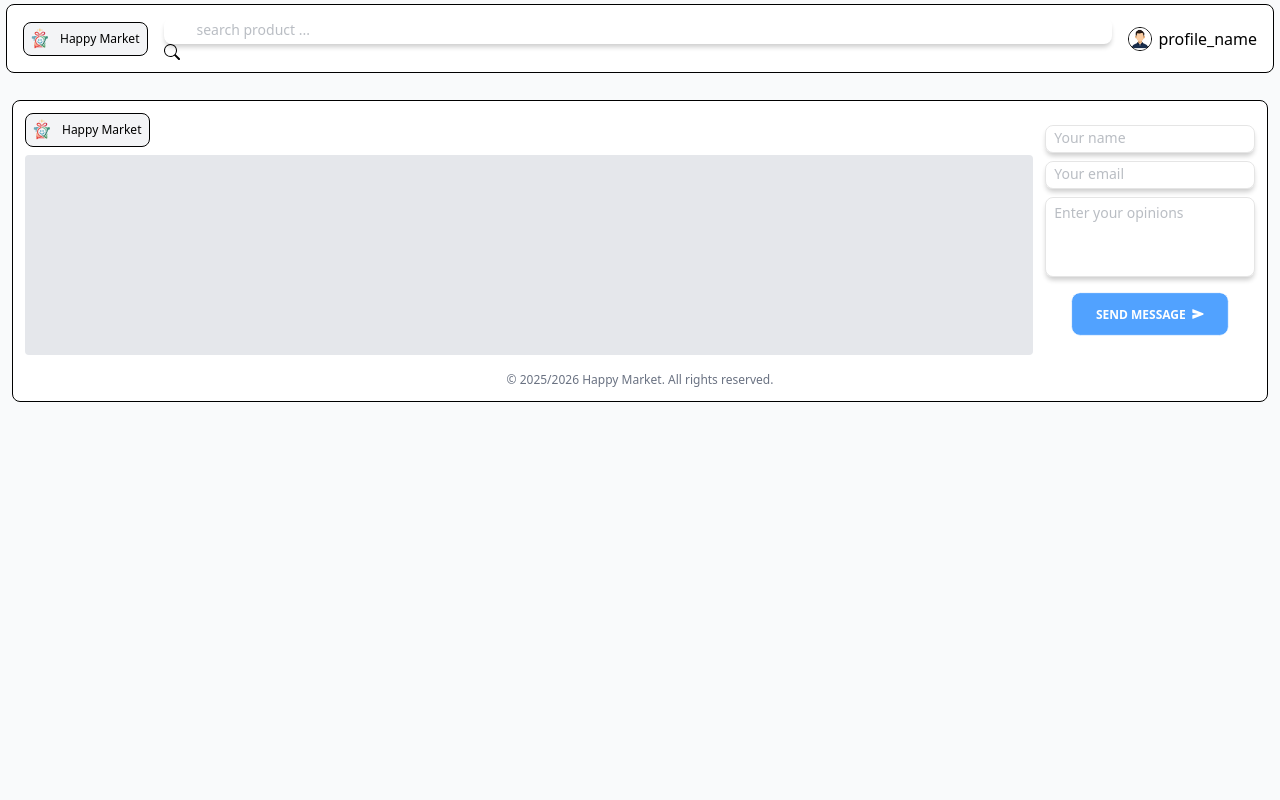
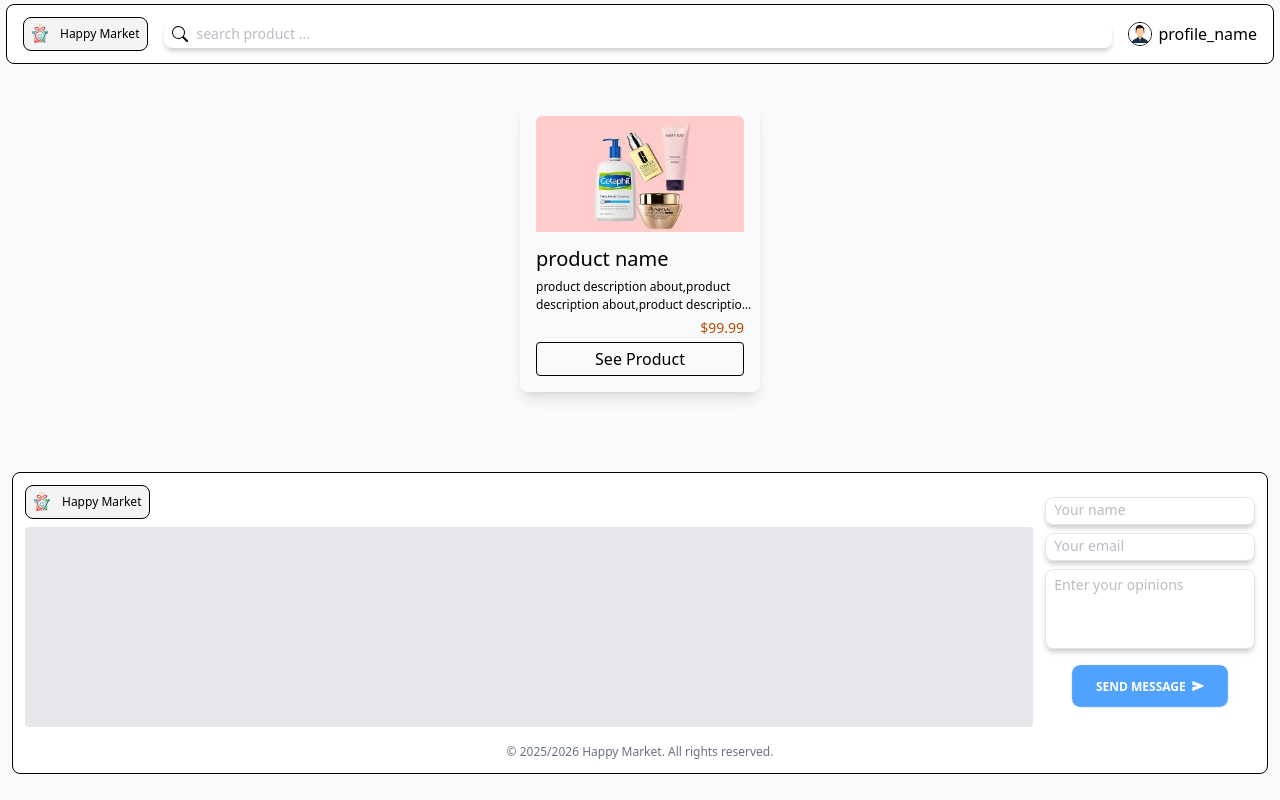
Before and after one commit to rax1mjon/happy_market, a React (Vite) app: page /home in a window 1280 px wide. Built offline with nearby package versions, Linux system fonts and the light colour scheme.

Commit message:
add card

```diff
--- a/src/Components/Home/Home.jsx
+++ b/src/Components/Home/Home.jsx
@@ -1,13 +1,27 @@
 import React from "react";
-
+import { product } from "./product";
 
 const Home = () => {
-  return <section>
+  return (
+    <section className="flex items-center justify-center mb-20">
+      <div className=" shadow-lg rounded-lg p-4 flex flex-col gap-2 w-60">
+        <div className="w-full h-30 overflow-hidden rounded-md">
+          <img src={product} alt="" />
+        </div>
 
-<div className="card">
+        <div className="flex flex-col gap-1">
+          <h2 className="text-[20px]">product name</h2>
+          <p className="line-clamp-2 w-55 text-[12px]">
+            product description about,product description about,product
+            description about{" "}
+          </p>
+          <span className="text-sm self-end text-amber-700 text-shadow-blue-900">$99.99</span>
 
-</div>
-  </section>;
+          <button className="border rounded py-1">See Product</button>
+        </div>
+      </div>
+    </section>
+  );
 };
 
 export default Home;
--- /dev/null
+++ b/src/Components/Home/product/index.js
@@ -0,0 +1 @@
+export { default as product } from "./product.png";
--- a/src/Components/Searching/Searching.jsx
+++ b/src/Components/Searching/Searching.jsx
@@ -2,7 +2,12 @@ import React from 'react'
 
 const Searching = () => {
   return (
-    <div>Searching</div>
+    <>
+
+    <div></div>
+    <div></div>
+    </>
+
   )
 }
 
--- a/src/assets/Components/Header/Header.jsx
+++ b/src/assets/Components/Header/Header.jsx
@@ -29,7 +29,7 @@ const Header = () => {
             placeholder="search product ..."
             onChange={(e) => handleSearchChange(e)}
           />
-          <span class=" left-2 top-1/2 -translate-y-1/2 text-gray-400">
+          <span class="absolute left-2 top-1/2 -translate-y-1/2 text-gray-400">
             <img src={search} alt="" />
           </span>
         </form>
```
Also changed, not shown: src/Components/Home/product/product.png (added).
